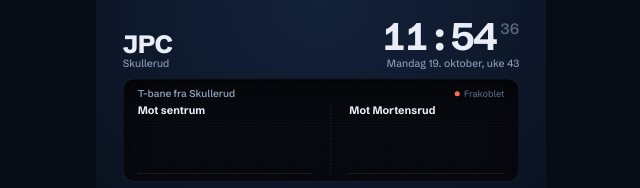
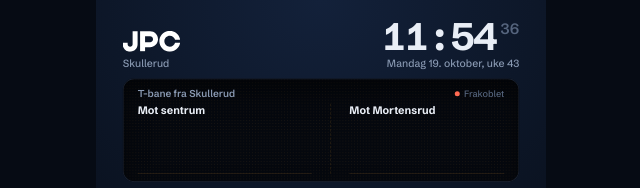
Before and after one commit to mrk1987/jpc-infoskjerm-v4, a website: page public/index.html in a window 1280 px wide. Shown: the top 188 px of the page, 319-959 px from the left. Drawn offline with Linux system fonts and the light colour scheme; no server answers; a web font is replaced by a local one.

Commit message:
Bruk offisiell JPC-logo (negativ, konvertert fra EPS til SVG)
Co-Authored-By: Claude Opus 5.5 <noreply@anthropic.com>

```diff
--- a/public/index.html
+++ b/public/index.html
@@ -17,7 +17,7 @@
 
     <header class="masthead">
       <div class="brand">
-        <span class="wordmark">JPC</span>
+        <img class="wordmark" src="jpc-logo.svg" alt="JPC" />
         <span class="place">Skullerud</span>
       </div>
       <div class="timebox">
--- a/public/styles.css
+++ b/public/styles.css
@@ -74,11 +74,12 @@ ol, ul { list-style: none; }
 }
 
 .brand { display: flex; flex-direction: column; gap: 4px; }
+/* Offisiell JPC-logo, negativ versjon (konvertert fra JPC-logo.eps). */
 .wordmark {
-  font-size: 60px;
-  font-weight: 800;
-  letter-spacing: -.02em;
-  line-height: .9;
+  display: block;
+  height: 50px;
+  width: auto;
+  margin-bottom: 8px;
 }
 .place {
   font-size: 25px;
```
Also changed, not shown: public/favicon.svg, public/jpc-logo.svg (added).
